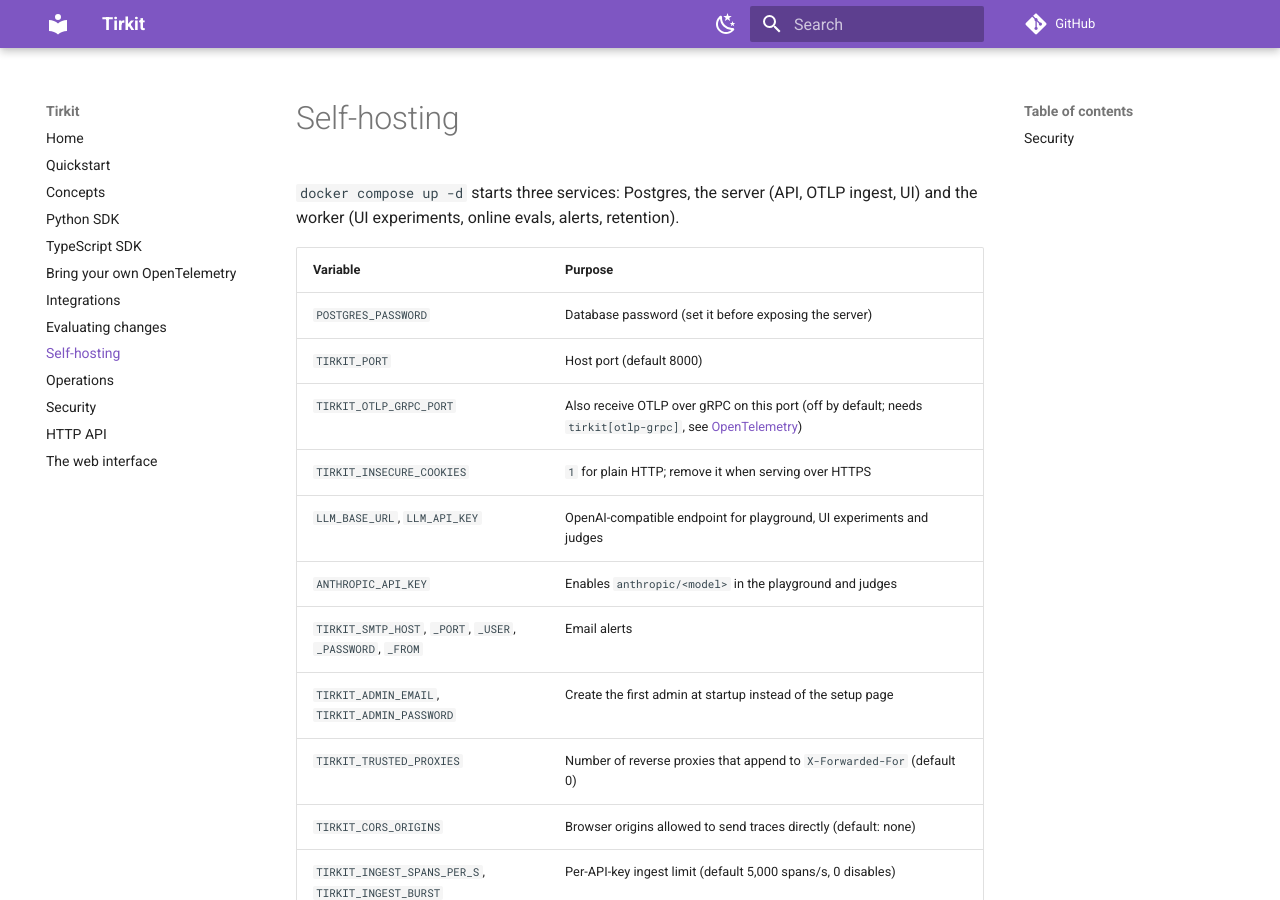
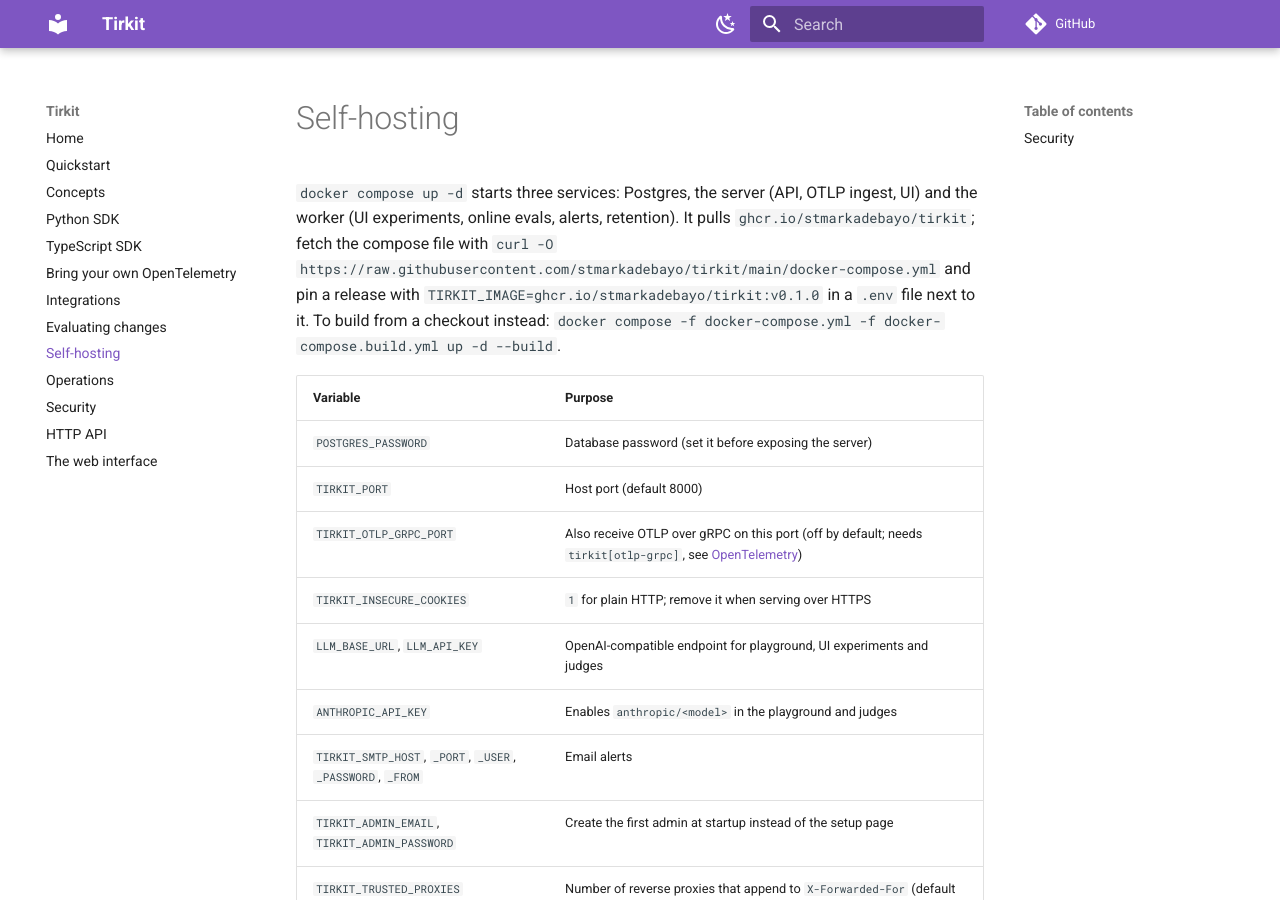
Before and after one commit to stmarkadebayo/tirkit, an MkDocs documentation site: the page built from docs/site/self-hosting.md, in a window 1280 px wide and 900 px high. Built offline with MkDocs 1.6.1 and Material for MkDocs 9.7.7, drawn with Linux system fonts in a browser that asks for light colours; comment, search, counter and statistics services are not loaded.

Commit message:
Pull the published image in the compose file and smoke-test it on release

```diff
--- a/docs/site/self-hosting.md
+++ b/docs/site/self-hosting.md
@@ -1,7 +1,10 @@
 # Self-hosting
 
 `docker compose up -d` starts three services: Postgres, the server (API, OTLP ingest, UI) and the
-worker (UI experiments, online evals, alerts, retention).
+worker (UI experiments, online evals, alerts, retention). It pulls `ghcr.io/stmarkadebayo/tirkit`;
+fetch the compose file with `curl -O https://raw.githubusercontent.com/stmarkadebayo/tirkit/main/docker-compose.yml`
+and pin a release with `TIRKIT_IMAGE=ghcr.io/stmarkadebayo/tirkit:v0.1.0` in a `.env` file next to it.
+To build from a checkout instead: `docker compose -f docker-compose.yml -f docker-compose.build.yml up -d --build`.
 
 | Variable | Purpose |
 | --- | --- |
```
Also changed, not shown: CHANGELOG.md (+1 -0 lines), README.md (+1 -1 lines), docker-compose.build.yml (added, +8 -0 lines), docker-compose.yml (+7 -4 lines), docs/DECISIONS.md (+1 -0 lines), docs/site/operations.md (+3 -2 lines), docs/site/quickstart.md (+2 -2 lines), 3 other files.
